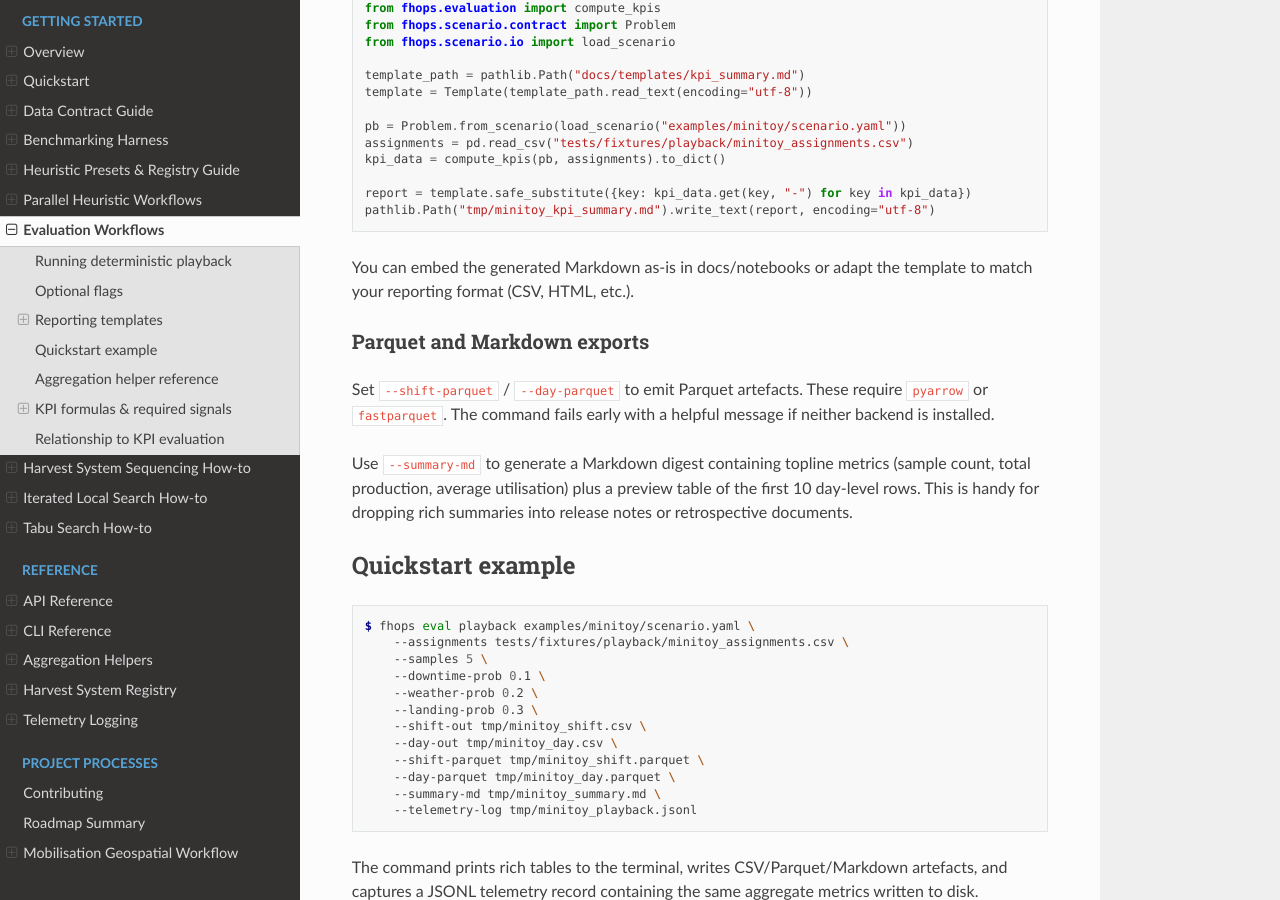
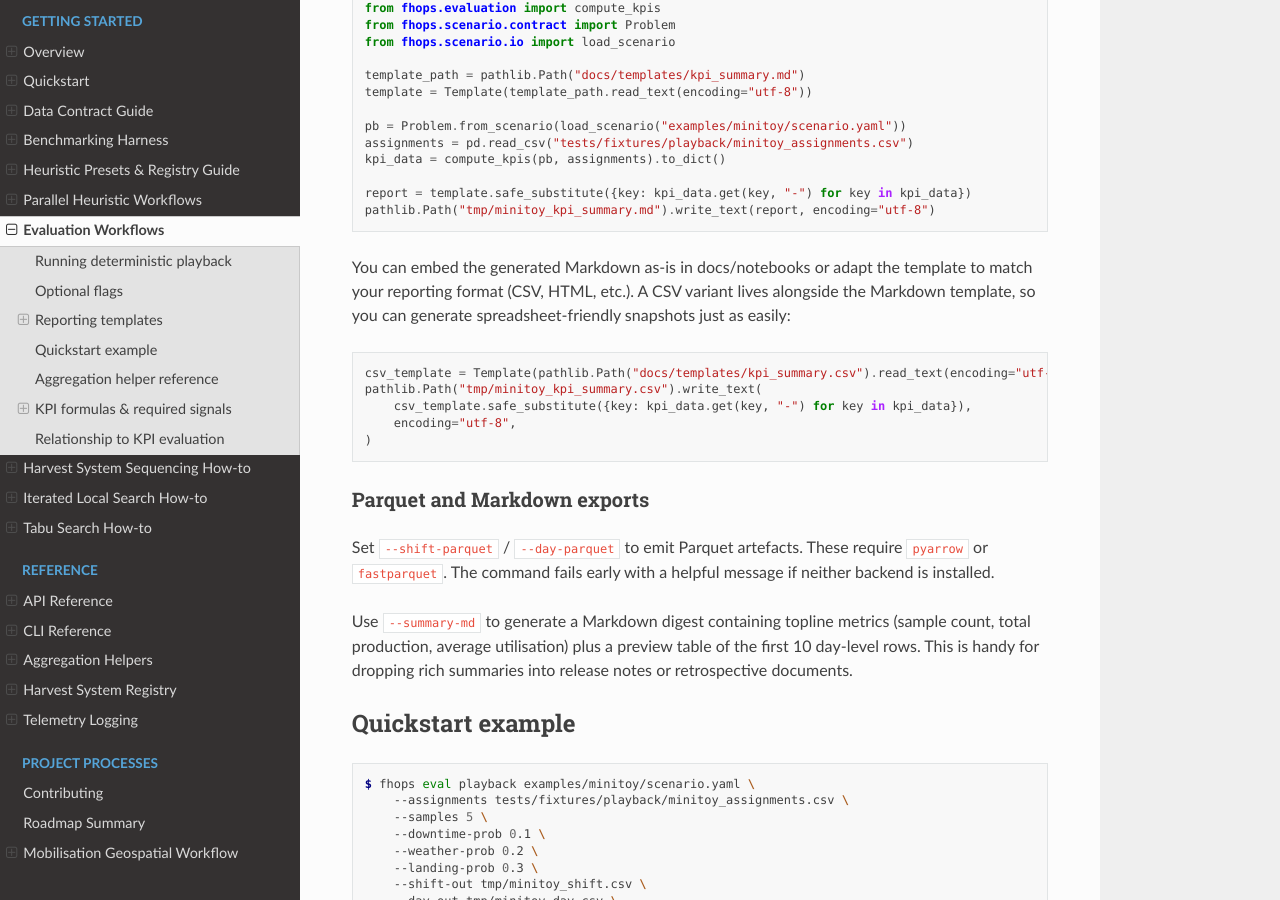
Before and after one commit to UBC-FRESH/fhops, a Sphinx documentation site: the page built from docs/howto/evaluation.rst, in a window 1280 px wide and 900 px high, scrolled down 1572 px. Built offline with Sphinx 7.4.7 and the Read the Docs theme 3.1.0, drawn with Linux system fonts in a browser that asks for light colours.

Commit message:
docs: add csv kpi reporting template

```diff
--- a/docs/howto/evaluation.rst
+++ b/docs/howto/evaluation.rst
@@ -81,7 +81,16 @@ shareable summary:
    pathlib.Path("tmp/minitoy_kpi_summary.md").write_text(report, encoding="utf-8")
 
 You can embed the generated Markdown as-is in docs/notebooks or adapt the template to match your
-reporting format (CSV, HTML, etc.).
+reporting format (CSV, HTML, etc.). A CSV variant lives alongside the Markdown template, so you can
+generate spreadsheet-friendly snapshots just as easily:
+
+.. code-block:: python
+
+   csv_template = Template(pathlib.Path("docs/templates/kpi_summary.csv").read_text(encoding="utf-8"))
+   pathlib.Path("tmp/minitoy_kpi_summary.csv").write_text(
+       csv_template.safe_substitute({key: kpi_data.get(key, "-") for key in kpi_data}),
+       encoding="utf-8",
+   )
 
 Parquet and Markdown exports
 ~~~~~~~~~~~~~~~~~~~~~~~~~~~~
```
Also changed, not shown: docs/templates/kpi_summary.csv (added, +12 -0 lines).
